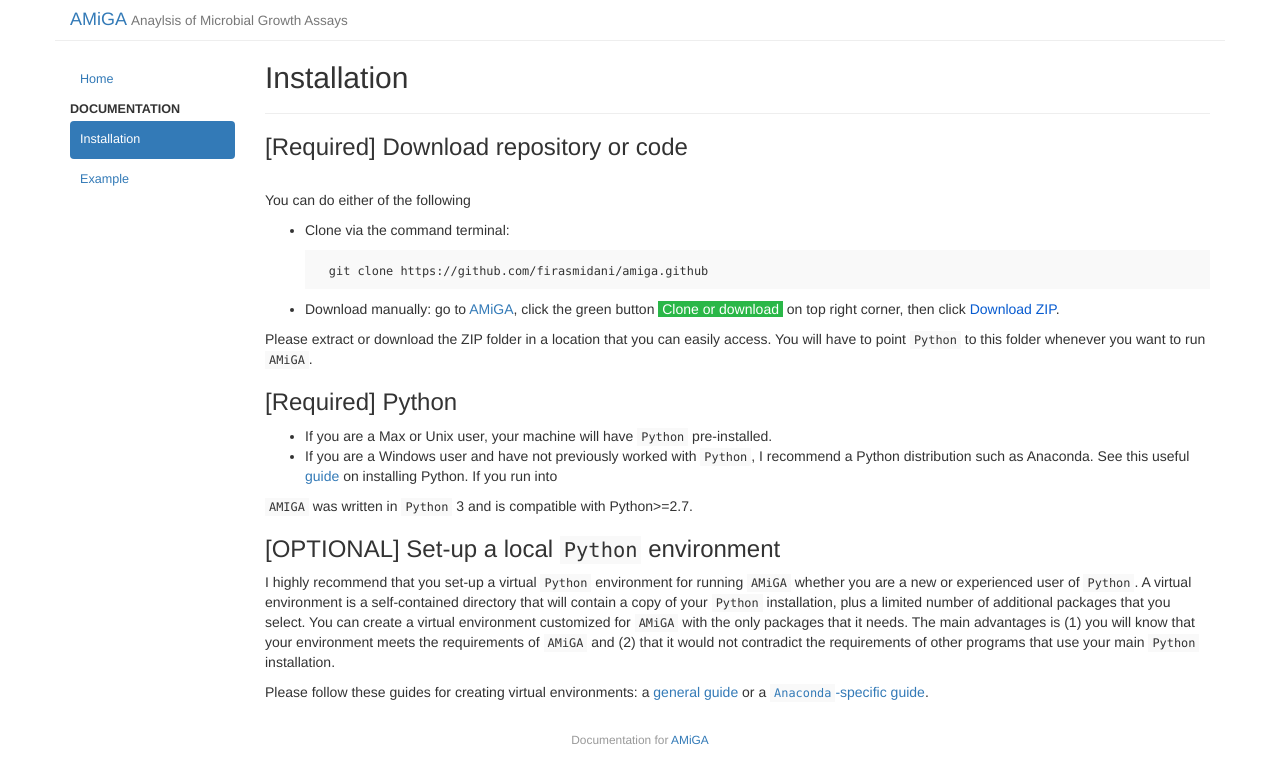
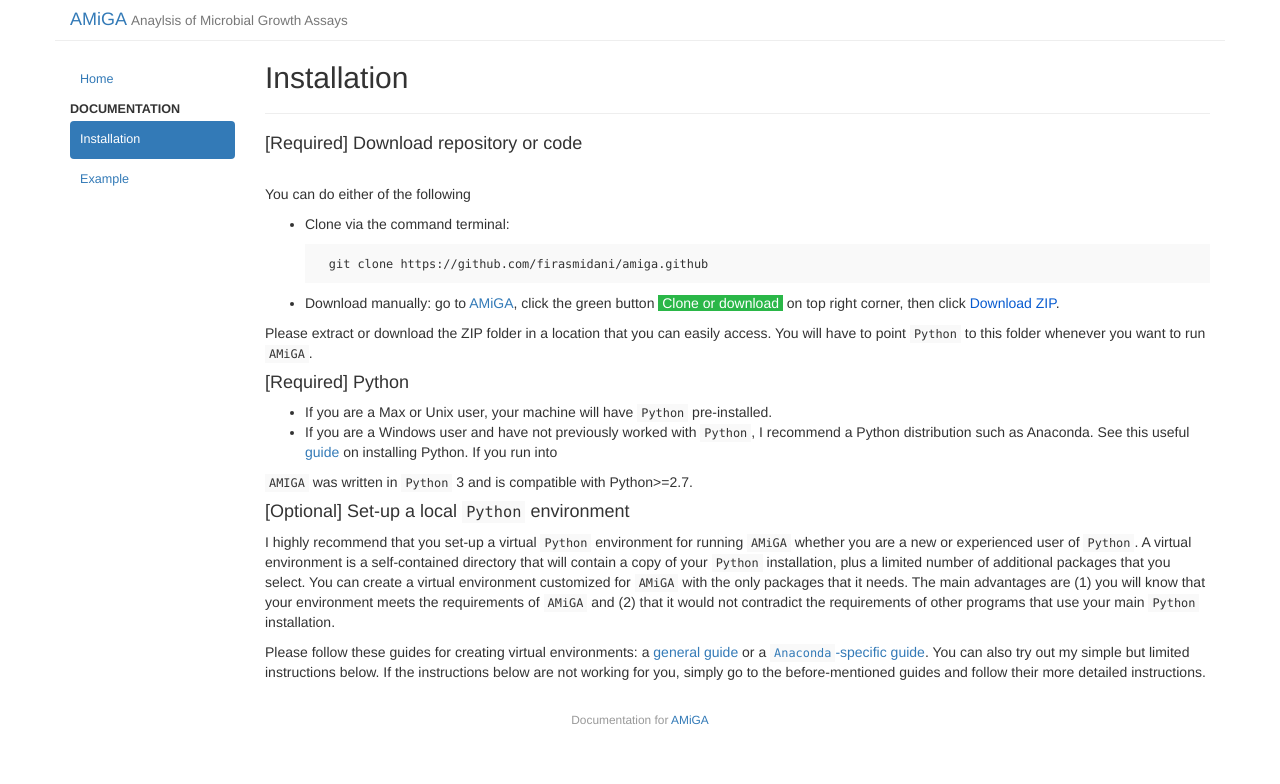
Before and after one commit to firasmidani/amiga, a Jekyll site: the page built from docs/_posts/2020-03-23-installation.md, in a window 1280 px wide. Shown: the top 784 px of the page. Built offline with Jekyll 4.4.1, drawn with Linux system fonts in a browser that asks for light colours.

Commit message:
more Python and virtual environment installation notes

````diff
--- a/docs/_posts/2020-03-23-installation.md
+++ b/docs/_posts/2020-03-23-installation.md
@@ -5,7 +5,7 @@ category: doc
 date: 2020-03-23 16:39:13
 ---
 
-### [Required] Download repository or code
+#### [Required] Download repository or code
 
 <br />
 You can do either of the following
@@ -17,17 +17,17 @@ You can do either of the following
     ```
 - Download manually: go to <a href="https://github.com/firasmidani/github">AMiGA</a>, click the green button <span style="color:#ffffff;background-color:#2ab748">&nbsp;Clone or download&nbsp;</span> on top right corner, then click <span style="color:#075bd0;">Download ZIP</span>.
 
-Please extract or download the ZIP folder in a location that you can easily access. You will have to point ```Python``` to this folder whenever you want to run ```AMiGA```.
+Please extract or download the ZIP folder in a location that you can easily access. You will have to point `Python` to this folder whenever you want to run `AMiGA`.
 
-### [Required] Python
+#### [Required] Python
 
-* If you are a Max or Unix user, your machine will have ```Python``` pre-installed.
-* If you are a Windows user and have not previously worked with ```Python```, I recommend a Python distribution such as Anaconda. See this useful [guide](https://fangohr.github.io/blog/installation-of-python-spyder-numpy-sympy-scipy-pytest-matplotlib-via-anaconda.html) on installing Python. If you run into
+* If you are a Max or Unix user, your machine will have `Python` pre-installed.
+* If you are a Windows user and have not previously worked with `Python`, I recommend a Python distribution such as Anaconda. See this useful [guide](https://fangohr.github.io/blog/installation-of-python-spyder-numpy-sympy-scipy-pytest-matplotlib-via-anaconda.html) on installing Python. If you run into
 
-```AMIGA``` was written in ```Python``` 3 and is compatible with Python>=2.7.
+`AMIGA` was written in `Python` 3 and is compatible with Python>=2.7.
 
-### [OPTIONAL] Set-up a local ```Python``` environment
+#### [Optional] Set-up a local `Python` environment
 
-I highly recommend that you set-up a virtual ```Python``` environment for running ```AMiGA``` whether you are a new or experienced user of ```Python```.  A virtual environment is a self-contained directory that will contain a copy of your ```Python``` installation, plus a limited number of additional packages that you select. You can create a virtual environment customized for ```AMiGA``` with the only packages that it needs. The main advantages is (1) you will know that your environment meets the requirements of ```AMiGA``` and (2) that it would not contradict the requirements of other programs that use your main ```Python``` installation.
+I highly recommend that you set-up a virtual `Python` environment for running `AMiGA` whether you are a new or experienced user of `Python`.  A virtual environment is a self-contained directory that will contain a copy of your `Python` installation, plus a limited number of additional packages that you select. You can create a virtual environment customized for `AMiGA` with the only packages that it needs. The main advantages are (1) you will know that your environment meets the requirements of `AMiGA` and (2) that it would not contradict the requirements of other programs that use your main `Python` installation.
 
-Please follow these guides for creating virtual environments: a <a href="https://packaging.python.org/guides/installing-using-pip-and-virtual-environments/">general guide</a> or a <a href="https://uoa-eresearch.github.io/eresearch-cookbook/recipe/2014/11/20/conda/">```Anaconda```-specific guide</a>.
+Please follow these guides for creating virtual environments: a <a href="https://packaging.python.org/guides/installing-using-pip-and-virtual-environments/">general guide</a> or a <a href="https://uoa-eresearch.github.io/eresearch-cookbook/recipe/2014/11/20/conda/">`Anaconda`-specific guide</a>. You can also try out my simple but limited instructions below. If the instructions below are not working for you, simply go to the before-mentioned guides and follow their more detailed instructions.
````
